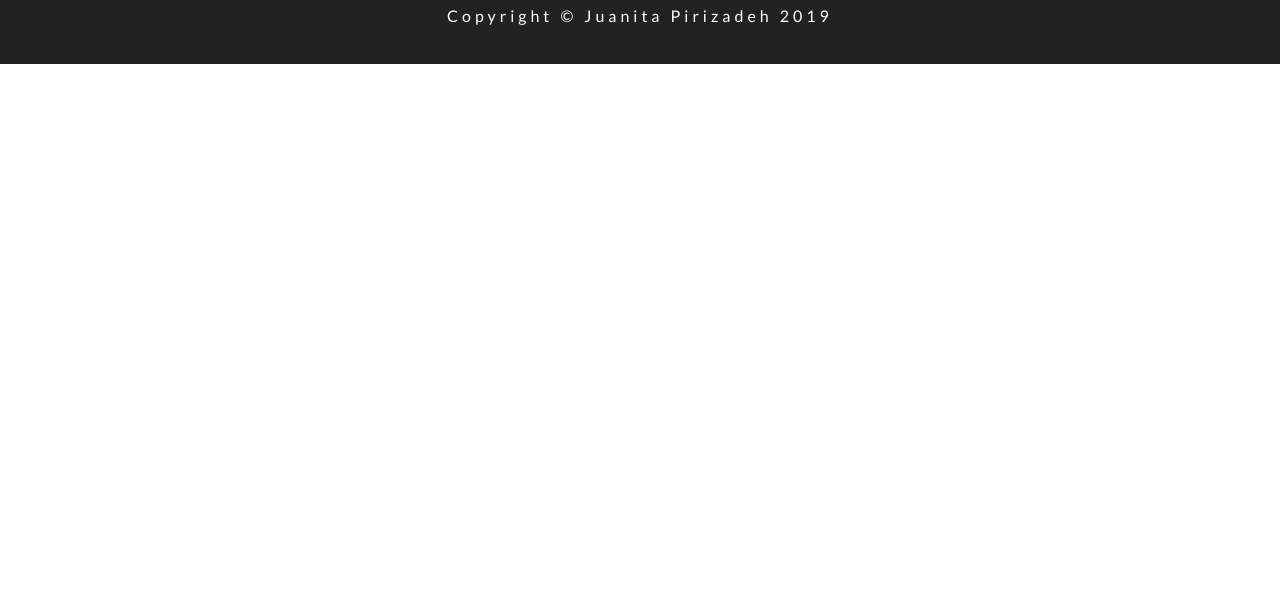
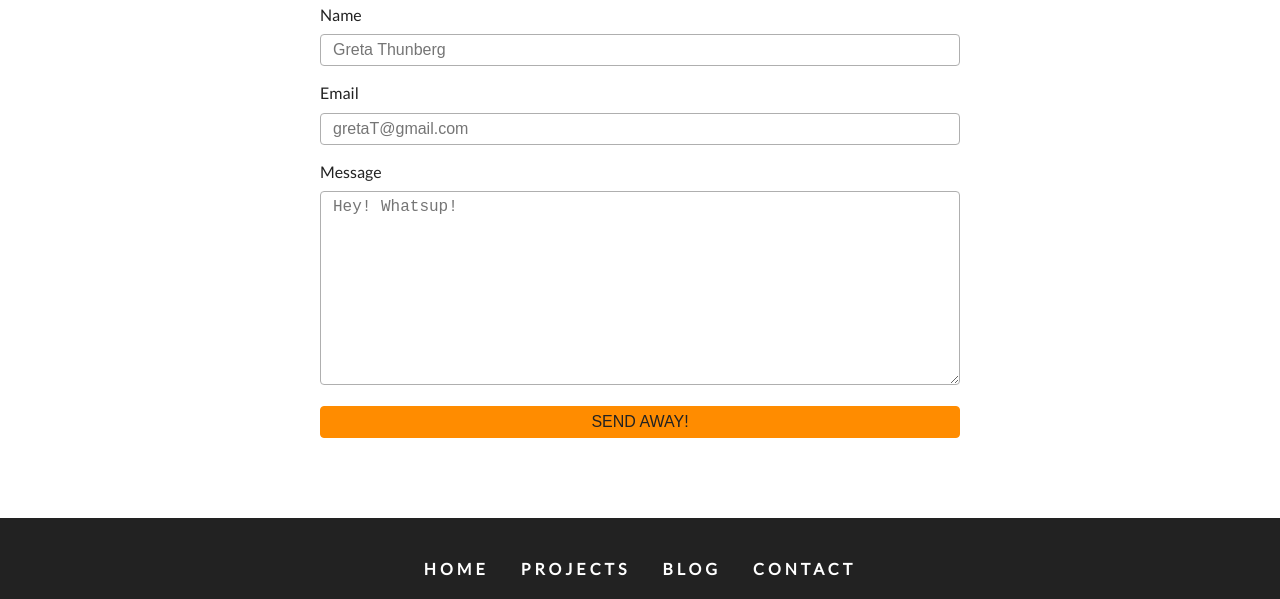
Before and after one commit to JuanitaPirizadeh/Juanita-portfolio-Gatsby, a Gatsby site: page /contact in a window 1280 px wide. Shown: the part 666-1265 px from the top of the page. Before the commit the page ends 800 px from the top, so only its background shows below. Built offline with nearby package versions, Linux system fonts and the light colour scheme; Gatsby itself is replaced by a stand-in of ours.

Commit message:
hoppas för fan

```diff
--- a/gatsby-config.js
+++ b/gatsby-config.js
@@ -24,5 +24,5 @@
       },
     },
     `gatsby-plugin-sass`,
-'gatsby-plugin-styled-components',`gatsby-transformer-sharp`, `gatsby-plugin-sharp`],
+`gatsby-plugin-styled-components`,`gatsby-transformer-sharp`, `gatsby-plugin-sharp`,`gatsby-plugin-transition-link`],
 }
--- a/package.json
+++ b/package.json
@@ -20,8 +20,10 @@
     "gatsby-plugin-sass": "^2.1.15",
     "gatsby-plugin-sharp": "^2.2.25",
     "gatsby-plugin-styled-components": "^3.1.6",
+    "gatsby-plugin-transition-link": "^1.13.0",
     "gatsby-source-filesystem": "^2.1.26",
     "gatsby-transformer-sharp": "^2.2.17",
+    "gsap": "^2.1.3",
     "node-sass": "^4.12.0",
     "react": "^16.9.0",
     "react-dom": "^16.9.0",
--- /dev/null
+++ b/src/components/Contact/Contact.js
@@ -0,0 +1,44 @@
+import React from 'react'
+import Title from '../Title'
+import styles from "../../css/contact.module.css"
+const Contact = () => {
+return (
+<section className={styles.contact}>
+<Title title="Contact" subtitle="me" />
+<div className={styles.center}>
+<form action="https://formspree.io/jupirizadeh@gmail.com" method="POST" className={styles.form}>
+    <div>
+        <label htmlfor="name">Name</label>
+        <input
+        type="text"
+        name="name"
+        id="name"
+        className={styles.formControl}
+        placeholder="Greta Thunberg" />
+
+    </div>
+    <div>
+    <label htmlfor="name">Email</label>
+        <input
+        type="email"
+        name="email"
+        id="email"
+        className={styles.formControl}
+        placeholder="gretaT@gmail.com" />
+
+    </div>
+    <div>
+    <label htmlfor="name">Message</label>
+        <textarea name="message" id="message" rows="10" className={styles.formControl}
+        placeholder="Hey! Whatsup!" />
+
+    </div>
+<div>
+    <input type="submit" value="Send away!"
+    className={styles.submit}/>
+</div>
+</form>
+</div>
+</section>
+)}
+export default Contact
--- a/src/components/Footer.js
+++ b/src/components/Footer.js
@@ -2,7 +2,8 @@
 import styles from "../css/footer.module.css"
 import links from "../constants/links"
 import socialIcons from "../constants/social-icons"
-import {Link} from 'gatsby'
+import AniLink from "gatsby-plugin-transition-link/AniLink";
+
 
 const Footer = () => {
     return (
@@ -10,9 +11,9 @@
             <div className={styles.links}>
         {links.map((item, index)=>{
             return (
-                <Link key={index} to={item.mpat}>
+                <AniLink fade key={index} to={item.path}>
                     {item.text}
-                </Link>
+                </AniLink>
             )
         })}
        </div>
--- a/src/components/Navbar.js
+++ b/src/components/Navbar.js
@@ -1,9 +1,9 @@
 import React, {useState} from 'react'
-import { Link } from 'gatsby'
 import styles from '../css/navbar.module.css'
 import { FaAlignRight } from 'react-icons/fa'
 import links from '../constants/links'
 import socialIcons from '../constants/social-icons'
+import AniLink from "gatsby-plugin-transition-link/AniLink";
 
 
 const Navbar = () => {
@@ -30,7 +30,7 @@
         {links.map((item,index) => {
             return(
             <li key={index}>
-                <Link to={item.path}>{item.text}</Link>
+                <AniLink fade to={item.path}>{item.text}</AniLink>
                 </li>)
         })}
         </ul>
--- a/src/components/Title.js
+++ b/src/components/Title.js
@@ -1,20 +1,23 @@
 import React from "react"
 import styled from "styled-components"
 
-const Title = ({ title, subtitle }) => {
-    return (
-    <TitleWrapper>
+const Title =({ title, subtitle }) => {
+    return(
+        <TitleWrapper>
         <h4>
             <span className="title">{title}</span>
             <span>{subtitle}</span>
-            </h4></TitleWrapper>
+        </h4>
+       </TitleWrapper>
     )
 }
 
+
+
 const TitleWrapper = styled.div`
 text-transform: uppercase;
-font-size: 2.3rem;
-margin-bottom: 2rem
+font-size: 2.3rem
+margin-bottom: 2 rem;
 h4{
     text-align: center;
     letter-spacing: 7px;
@@ -26,7 +29,7 @@
 span{
     display: block;
 }
-@media(min-width:576px){
+@media (min-width: 576px){
     span{
         display: inline-block;
         margin: 0 0.35rem;
--- /dev/null
+++ b/src/css/contact.module.css
@@ -0,0 +1,40 @@
+.contact {
+  padding: 4rem 0;
+}
+.center {
+  width: 80vw;
+  margin: 0 auto;
+}
+@media screen and (min-width: 992px) {
+  .center {
+    width: 50vw;
+    margin: 0 auto;
+  }
+}
+label {
+  text-transform: capitalize;
+  display: block;
+  margin-bottom: 0.5rem;
+}
+.formControl,
+.submit {
+  width: 100%;
+  font-size: 1rem;
+  margin-bottom: 1rem;
+  padding: 0.375rem 0.75rem;
+  border: 1px solid var(--darkGrey);
+  border-radius: 0.25rem;
+}
+.submit {
+  background-color: var(--primaryColor);
+  border-color: var(--primaryColor);
+  text-transform: uppercase;
+  color: var(--mainBlack);
+  transition: var(--mainTransition);
+  cursor: pointer;
+}
+.submit:hover {
+  background: var(--darkGrey);
+  color: var(--mainWhite);
+  border-color: var(--darkGrey);
+}
--- a/src/pages/contact.js
+++ b/src/pages/contact.js
@@ -2,10 +2,13 @@
 import Layout from "../components/Layout"
 import StyledHero from "../components/StyledHero"
 import { graphql } from "gatsby"
+import Contact from "../components/Contact/Contact"
+
 export default function contact({ data }) {
     return (
         <Layout>
             <StyledHero img={data.contactme.childImageSharp.fluid} />
+        <Contact />
         </Layout>
     )
 }
```
Also changed, not shown: src/components/Home/About.js (+8 -8 lines), src/components/Home/Services.js (+5 -9 lines), src/pages/blog.js (+4 -4 lines), src/pages/index.js (+4 -3 lines), src/images/blog.jpg (added), src/images/blog2.jpg (added), src/images/blog3.jpg (added), src/images/blog4.png (added), src/images/blog5.jpg (added), 2 other files.
